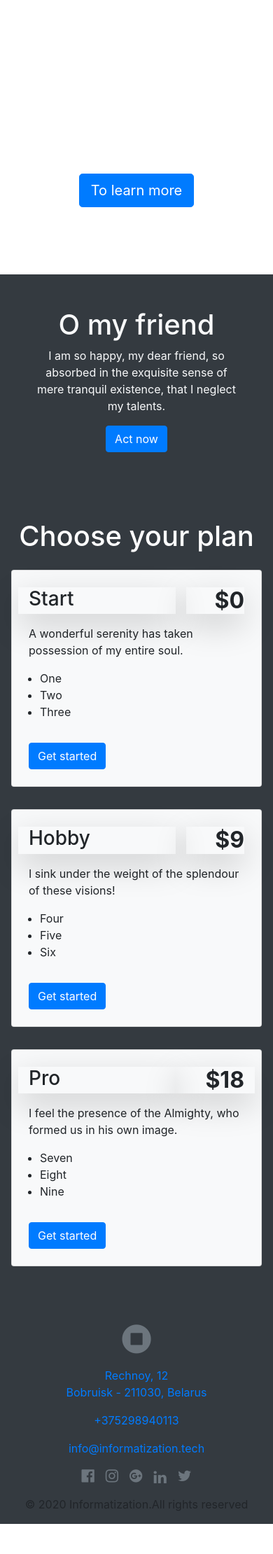
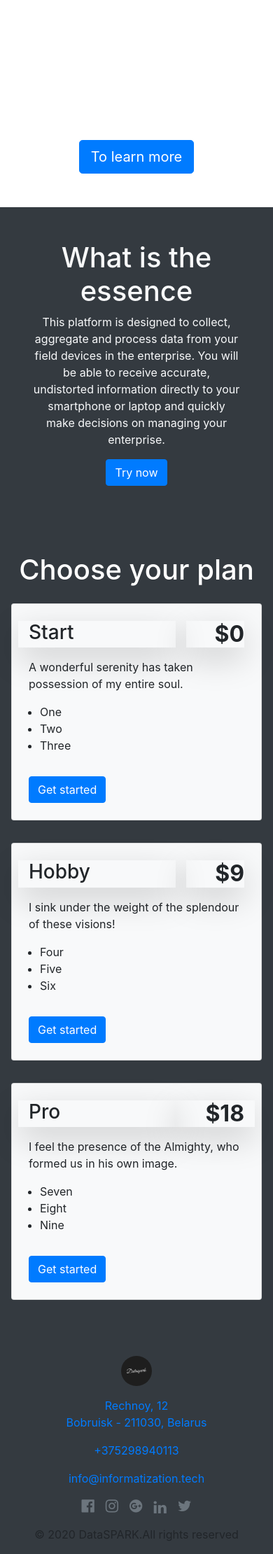
Before and after one commit to svalench/test-info, a Django app: page /en/ in a window 390 px wide. Shown: the part 358-2578 px from the top of the page at 70% size. Before the commit the page ends 2535 px from the top, so only its background shows below. Run offline with Django 3.2, Linux system fonts and the light colour scheme; some libraries are stand-ins or nearby versions.

Commit message:
add logo

```diff
--- a/templates/base.html
+++ b/templates/base.html
@@ -1,4 +1,5 @@
 {% load i18n %}
+{% load static %}
 <!DOCTYPE html>
 <html>
 
@@ -15,8 +16,8 @@
         <span class="navbar-toggler-icon"></span>
       </button>
       <div class="collapse navbar-collapse" id="navbar12"> <a class="navbar-brand d-none d-md-block" href="#">
-          <i class="fa d-inline fa-lg fa-circle"></i>
-          <b> BRAND</b>
+          <img src="{%static 'logo/logo1.jpeg'%}" style="width:30%;border-radius:50%;" class="fa d-inline fa-lg fa-circle"></img>
+<!--          <b> DataSPARK</b>-->
         </a>
         <ul class="navbar-nav mx-auto">
           <li class="nav-item"> <a class="nav-link" href="/">{% trans 'Home' %}</a> </li>
@@ -49,7 +50,7 @@
   <div class="py-3 bg-dark">
     <div class="container">
       <div class="row">
-        <div class="col-md-12 text-center"> <i class="d-block fa fa-stop-circle mb-3 text-muted fa-3x"></i>
+        <div class="col-md-12 text-center"> <img class=" mb-3 fa-3x" src="{%static 'logo/logo1.jpeg'%}" style="width:12%;border-radius:50%;"></img>
           <p> <a href="https://goo.su/2HjL" target="_blank"> Rechnoy, 12 <br>Bobruisk - 211030, Belarus</a> </p>
           <p> <a href="tel:+246 - 542 550 5462">+375298940113</a> </p>
           <p class="mb-0" contenteditable="true"> <a href="mailto:info@informatization.tech">info@informatization.tech</a></p>
@@ -71,7 +72,7 @@
       </div>
       <div class="row">
         <div class="col-md-12 text-center">
-          <p class="mb-0">© 2020 Informatization.{% trans 'All rights reserved' %}</p>
+          <p class="mb-0">© 2020 DataSPARK.{% trans 'All rights reserved' %}</p>
         </div>
       </div>
     </div>
--- a/templates/start/index.html
+++ b/templates/start/index.html
@@ -1,5 +1,6 @@
 {% extends 'base.html' %}
 {% load static %}
+{% load i18n %}
 {%block title%}
 start Page
 {%endblock%}
@@ -7,13 +8,13 @@
 {%block body%}
 
 
- <div class="py-5 text-center text-white" style="position: relative; overflow: hidden;"> <video autoplay="" loop="" muted="" plays-inline="" style="position: absolute; right: 0; top: 0; min-width:100%; z-index: -100;">
+ <div class="text-center text-white" style="position: relative; overflow: hidden;"> <video autoplay="" loop="" muted="" plays-inline="" style="position: absolute; right: 0; top: 0; min-width:100%; z-index: -100;">
       <source src="{%static 'video/vid.mp4'%}" type="video/mp4"> </video>
     <div class="container py-5">
       <div class="row" style="">
         <div class="col-lg-8 col-md-10 mx-auto">
-          <h1 class="mb-4 display-3">Saves your data. <br>Use information in full</h1>
-          <a href="#" class="btn btn-lg btn-primary mx-1">To learn more</a>
+          <h1 class="mb-4 display-3">{% trans 'Saves your data' %}. <br>{% trans  'Use information in full' %}</h1>
+          <a href="#" class="btn btn-lg btn-primary mx-1">{% trans  'To learn more' %}</a>
         </div>
       </div>
     </div>
@@ -22,8 +23,9 @@
     <div class="container">
       <div class="row">
         <div class="mx-auto col-lg-5 col-md-7 col-10">
-          <h1 class="text-light">O my friend</h1>
-          <p class="mb-3 text-light">I am so happy, my dear friend, so absorbed in the exquisite sense of mere tranquil existence, that I neglect my talents.</p> <a class="btn btn-primary" href="#">Act now</a>
+          <h1 class="text-light">{% trans  'What is the essence' %}</h1>
+          <p class="mb-3 text-light">{% trans 'This platform is designed to collect, aggregate and process data from your field devices in the enterprise. You will be able to receive accurate, undistorted information directly to your smartphone or laptop and quickly make decisions on managing your enterprise.' %}</p>
+          <a class="btn btn-primary" href="#">{% trans 'Try now' %}</a>
         </div>
       </div>
     </div>
@@ -32,7 +34,7 @@
     <div class="container">
       <div class="row">
         <div class="text-center col-md-12">
-          <h1 class="text-white">Choose your plan</h1>
+          <h1 class="text-white">{% trans 'Choose your plan' %}</h1>
         </div>
       </div>
       <div class="row">
@@ -41,18 +43,18 @@
             <div class="card-body p-4">
               <div class="row">
                 <div class="col-8 shadow-lg">
-                  <h3 class="mb-0">Start</h3>
+                  <h3 class="mb-0">{% trans 'Start' %}</h3>
                 </div>
                 <div class="col-4 text-right">
                   <h2 class="mb-0 shadow-lg"> <b>$0</b> </h2>
                 </div>
               </div>
-              <p class="my-3">A wonderful serenity has taken possession of my entire soul.</p>
+              <p class="my-3">{% trans 'A wonderful serenity has taken possession of my entire soul.' %}</p>
               <ul class="pl-3">
-                <li>One</li>
-                <li>Two</li>
-                <li>Three</li>
-              </ul> <a class="btn btn-primary mt-3" href="#">Get started</a>
+                <li>{% trans 'One' %}</li>
+                <li>{% trans 'Two' %}</li>
+                <li>{% trans 'Three' %}</li>
+              </ul> <a class="btn btn-primary mt-3" href="#">{% trans 'Get started' %}</a>
             </div>
           </div>
         </div>
@@ -61,18 +63,18 @@
             <div class="card-body p-4">
               <div class="row">
                 <div class="col-8 shadow-lg">
-                  <h3 class="mb-0">Hobby</h3>
+                  <h3 class="mb-0">{% trans 'Hobby' %}</h3>
                 </div>
                 <div class="col-4 text-right">
                   <h2 class="mb-0 shadow-lg"> <b>$9</b> </h2>
                 </div>
               </div>
-              <p class="my-3">I sink under the weight of the splendour of these visions!</p>
+              <p class="my-3">{% trans 'I sink under the weight of the splendour of these visions!' %}</p>
               <ul class="pl-3">
-                <li>Four</li>
-                <li>Five</li>
-                <li>Six</li>
-              </ul> <a class="btn btn-primary mt-3" href="#">Get started</a>
+                <li>{% trans 'Four' %}</li>
+                <li>{% trans 'Five' %}</li>
+                <li> {% trans 'Six' %}</li>
+              </ul> <a class="btn btn-primary mt-3" href="#"> {% trans 'Get started' %}</a>
             </div>
           </div>
         </div>
```
Also changed, not shown: static/logo/logo.jpeg (added), static/logo/logo1.jpeg (added), 1 other file.
